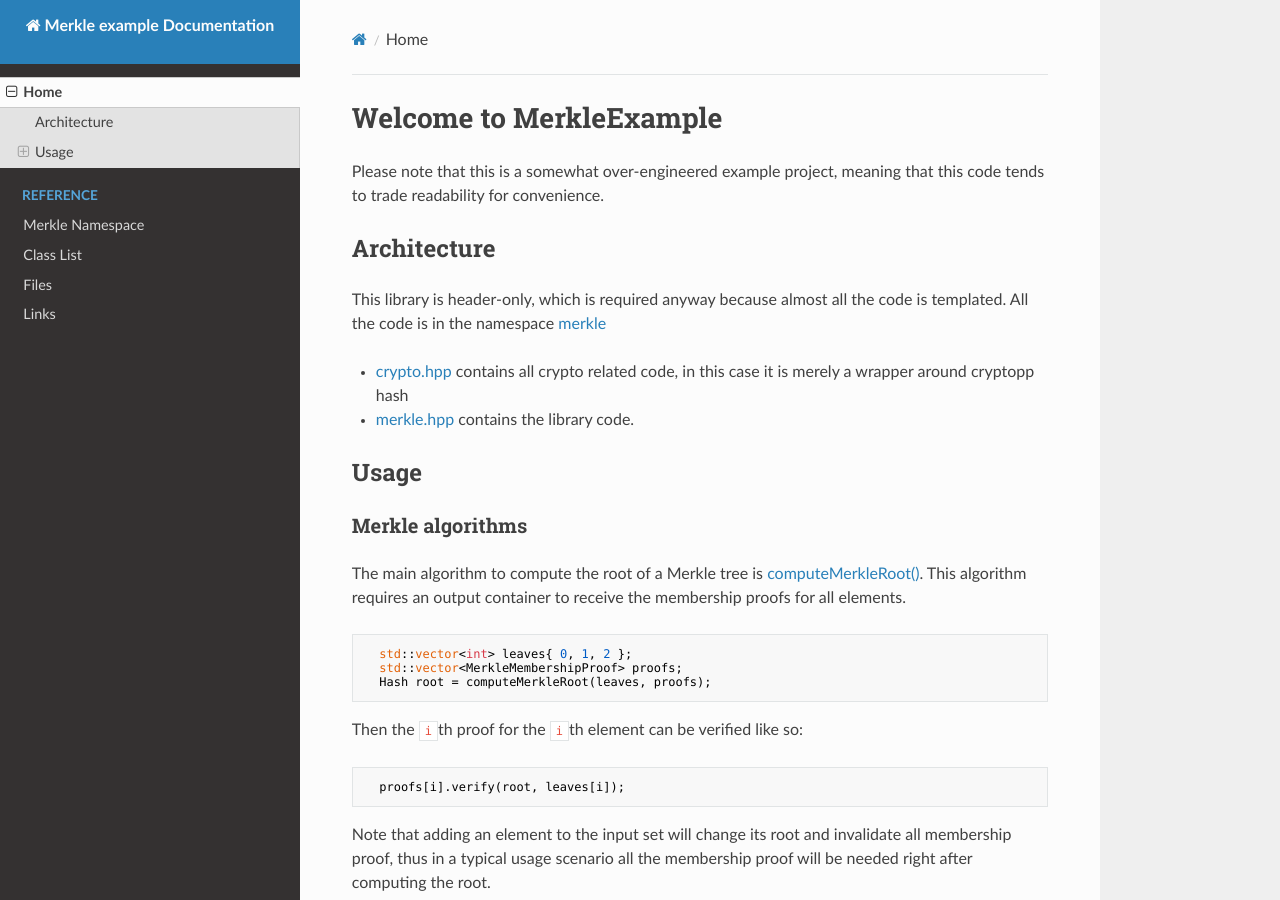
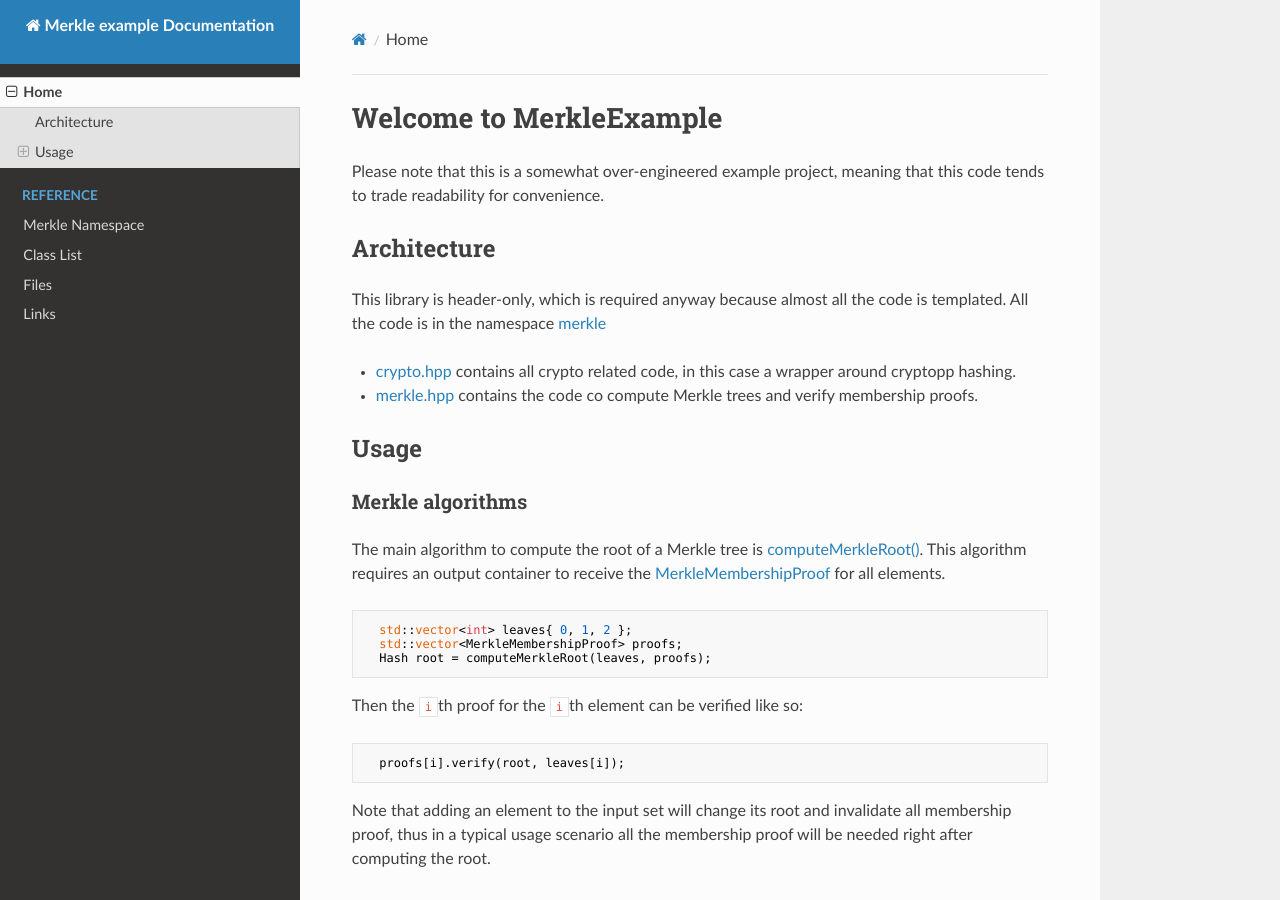
Before and after one commit to Maschmalow/MerkleExample, an MkDocs documentation site: the page built from docs/index.md, in a window 1280 px wide and 900 px high. Built offline with MkDocs 1.6.1, drawn with Linux system fonts in a browser that asks for light colours; nearby versions of some CDN libraries.

Commit message:
small bugfix, cosmetic changes

````diff
--- a/docs/index.md
+++ b/docs/index.md
@@ -8,16 +8,16 @@ for convenience.
 This library is header-only, which is required anyway because almost all the code is templated.
 All the code is in the namespace [merkle](merkleexample/namespacemerkle.md)
 
-- [crypto.hpp](merkleexample/crypto_8hpp.md) contains all crypto related code, in this case it is merely a wrapper
-  around cryptopp hash
-- [merkle.hpp](merkleexample/merkle_8hpp.md) contains the library code.
+- [crypto.hpp](merkleexample/crypto_8hpp.md) contains all crypto related code, in this case a wrapper
+  around cryptopp hashing.
+- [merkle.hpp](merkleexample/merkle_8hpp.md) contains the code co compute Merkle trees and verify membership proofs.
 
 ## Usage
 
 ### Merkle algorithms
 
 The main algorithm to compute the root of a Merkle tree is [computeMerkleRoot()](merkleexample/namespacemerkle.md#public-functions). This algorithm requires an output
-container to receive the membership proofs for all elements.
+container to receive the [MerkleMembershipProof](merkleexample/classmerkle_1_1_merkle_membership_proof.md) for all elements.
 
 ```C++
   std::vector<int> leaves{ 0, 1, 2 };
````
Also changed, not shown: 2 other files.
